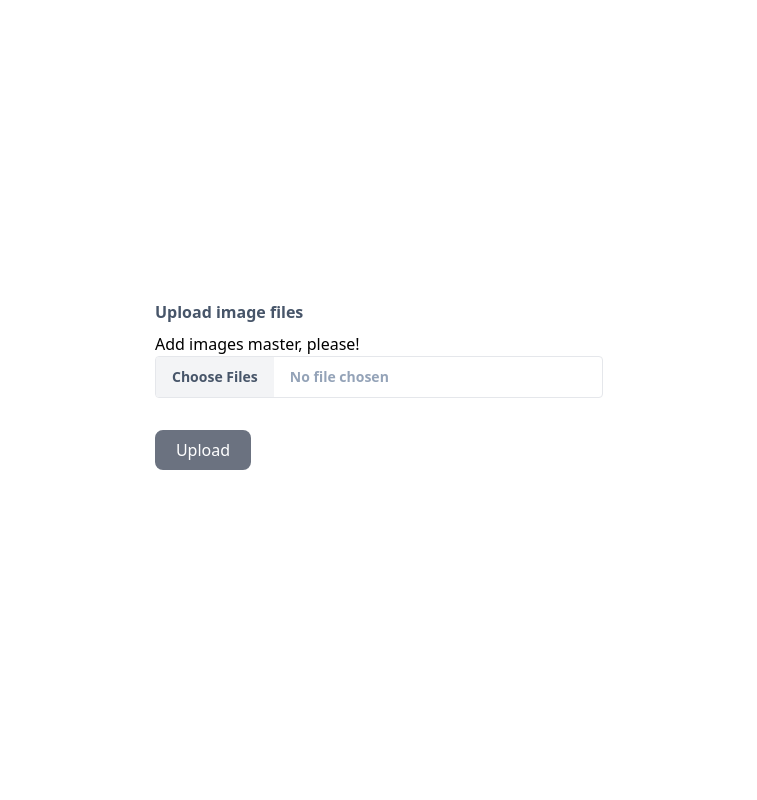
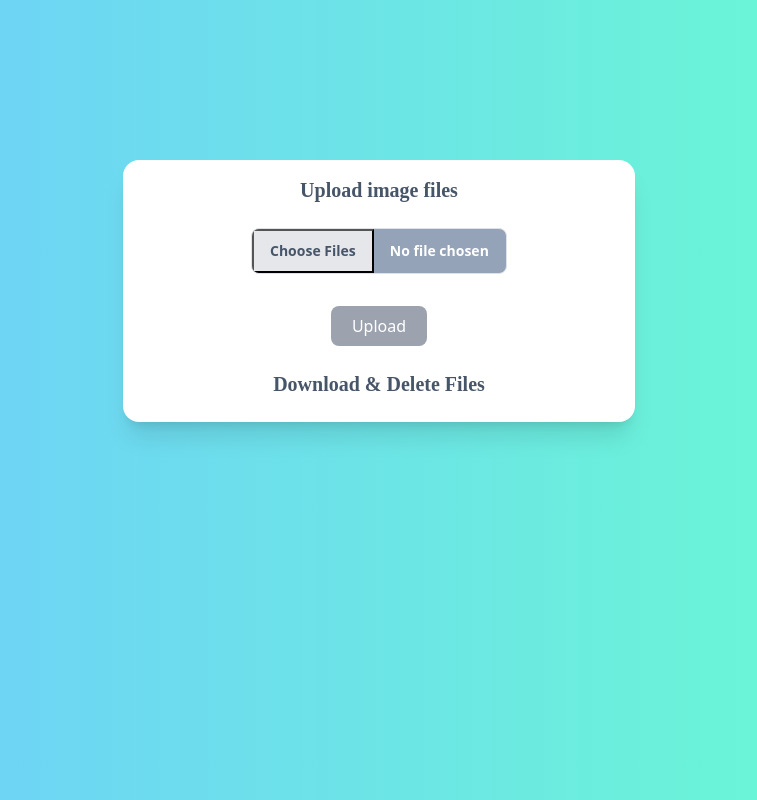
Before and after one commit to MinhCreator/photo-gallery, a Flask app: page /upload_file in a window 1280 px wide. Shown: the whole page, without its empty margins (261-1018 px from the left). Run offline with Flask 3, Linux system fonts and the light colour scheme.

Commit message:
added upload and delete file on server side

```diff
--- a/main.py
+++ b/main.py
@@ -1,11 +1,14 @@
-from flask import Flask, render_template, url_for, redirect, request, jsonify, make_response
+from flask import Flask, render_template, url_for, redirect, request, jsonify, make_response, send_from_directory, flash
 from module.image_load import *
 from module.handler_error import genericErrorHandler
+from module.file_checker import *
 import os
 
 app = Flask("Memorable Gallery")
-
-
+UPLOAD_FOLDER = './static/upload_image'
+os.makedirs(UPLOAD_FOLDER, exist_ok=True)
+app.config['UPLOAD_FOLDER'] = UPLOAD_FOLDER
+app.secret_key = 'super secret key'
 # home
 @app.route("/home")
 def home():
@@ -18,25 +21,44 @@
 @app.route("/gallery")
 def gallery():
     path = get_image_path("static/image_class")
-    other_path = get_image_path("static/image/gallery")
+    other_path = get_image_path("static/upload_image")
     return render_template("gallery.html", img=path+other_path)
-
 def redirect_to_gallery():
     return redirect("gallery")
 app.add_url_rule("/","gallery", view_func=gallery)
 
-app.config["UPLOAD_FOLDER"] = "./static/image/gallery"
+
 # uploading file but this feature is used by admin only
+
 @app.route("/upload_file", methods=["POST", "GET"])
 def upload_file():
-
+    default_path ='./static/upload_image/'
     if request.method == "POST":
         for imgs_file in request.files.getlist('img_file'):
-            # imgs_file = request.files['img_file']
-            imgs_file.save(os.path.join(app.config["UPLOAD_FOLDER"], imgs_file.filename))
-        return render_template("upload.html", msg="Images uploaded successfully")
+            if imgs_file.filename == "":
+                flash("No selected file", "warning")
+                return redirect(url_for('upload_file'))
+            if check_exist(default_path + imgs_file.filename):
+                flash("File is exists on server", "warning")
+                return redirect(url_for('upload_file'))
+            else:
+                imgs_file.save(os.path.join(app.config["UPLOAD_FOLDER"], imgs_file.filename))
+                flash("Images uploaded successfully", "success")
+            print(imgs_file.filename)
+        return redirect(url_for('upload_file'))
 
-    return render_template("upload.html", msg="Add images master, please!")
+    return render_template('upload.html', files=os.listdir(UPLOAD_FOLDER))
+
+@app.route('/download/<filename>')
+def download_file(filename):
+    return send_from_directory(app.config['UPLOAD_FOLDER'], filename)
+
+@app.route('/delete/<filename>', methods=['POST'])
+def delete_file(filename):
+    file_path = os.path.join(app.config['UPLOAD_FOLDER'], filename)
+    if os.path.exists(file_path):
+        os.remove(file_path)
+    return redirect(url_for('upload_file'))
 
 # error handlers
 # register error handlers
@@ -47,7 +69,7 @@
 @app.errorhandler(501)
 @app.errorhandler(500)
 def serverError(error):
-    return render_template("message.html", error_message="Oops,some Internal Error occured...", error_name=error.name, error_code=error.code), error.code
+    return render_template("error_message.html", error_message="Oops,some Internal Error occured...", error_name=error.name, error_code=error.code), error.code
 
 # if run debug mode please replace app.run() by app.run(debug=True)
 if __name__ == "__main__":
--- a/static/css/upload.css
+++ b/static/css/upload.css
@@ -622,12 +636,29 @@
   margin-bottom: 0.75rem;
 }
 
+.my-40 {
+  margin-top: 10rem;
+  margin-bottom: 10rem;
+}
+
 .mb-2 {
   margin-bottom: 0.5rem;
 }
 
+.mb-4 {
+  margin-bottom: 1rem;
+}
+
 .me-4 {
   margin-inline-end: 1rem;
+}
+
+.ms-3 {
+  margin-inline-start: 0.75rem;
+}
+
+.ms-auto {
+  margin-inline-start: auto;
 }
 
 .mt-10 {
@@ -658,14 +689,6 @@
   margin-top: 1.5rem;
 }
 
-.mt-8 {
-  margin-top: 2rem;
-}
-
-.mb-5 {
-  margin-bottom: 1.25rem;
-}
-
 .box-content {
   box-sizing: content-box;
 }
@@ -715,16 +754,32 @@
   height: fit-content;
 }
 
+.w-1\/2 {
+  width: 50%;
+}
+
 .w-24 {
   width: 6rem;
+}
+
+.w-3 {
+  width: 0.75rem;
 }
 
 .w-32 {
   width: 8rem;
 }
 
+.w-4 {
+  width: 1rem;
+}
+
 .w-6 {
   width: 1.5rem;
+}
+
+.w-8 {
+  width: 2rem;
 }
 
 .w-auto {
@@ -751,15 +806,15 @@
   max-width: 43rem;
 }
 
-.max-w-md {
-  max-width: 28rem;
-}
-
 .max-w-screen-xl {
   max-width: 1280px;
 }
 
 .flex-shrink-0 {
+  flex-shrink: 0;
+}
+
+.shrink-0 {
   flex-shrink: 0;
 }
 
@@ -774,6 +829,10 @@
 .columns-1 {
   -moz-columns: 1;
        columns: 1;
+}
+
+.flex-col {
+  flex-direction: column;
 }
 
 .flex-wrap {
@@ -827,8 +886,12 @@
   margin-bottom: calc(2rem * var(--tw-space-y-reverse));
 }
 
-.rounded {
-  border-radius: 0.25rem;
+.overflow-hidden {
+  overflow: hidden;
+}
+
+.rounded-2xl {
+  border-radius: 1rem;
 }
 
 .rounded-full {
@@ -843,23 +906,42 @@
   border-width: 1px;
 }
 
+.border-t-4 {
+  border-top-width: 4px;
+}
+
+.border-yellow-300 {
+  --tw-border-opacity: 1;
+  border-color: rgb(253 224 71 / var(--tw-border-opacity, 1));
+}
+
 .bg-blue-500 {
   --tw-bg-opacity: 1;
   background-color: rgb(59 130 246 / var(--tw-bg-opacity, 1));
 }
 
-.bg-gray-500 {
+.bg-gray-400 {
   --tw-bg-opacity: 1;
-  background-color: rgb(107 114 128 / var(--tw-bg-opacity, 1));
+  background-color: rgb(156 163 175 / var(--tw-bg-opacity, 1));
 }
 
 .bg-inherit {
   background-color: inherit;
 }
 
+.bg-slate-400 {
+  --tw-bg-opacity: 1;
+  background-color: rgb(148 163 184 / var(--tw-bg-opacity, 1));
+}
+
 .bg-white {
   --tw-bg-opacity: 1;
   background-color: rgb(255 255 255 / var(--tw-bg-opacity, 1));
+}
+
+.bg-yellow-50 {
+  --tw-bg-opacity: 1;
+  background-color: rgb(254 252 232 / var(--tw-bg-opacity, 1));
 }
 
 .from-sky-500 {
@@ -926,6 +1007,10 @@
 
 .text-center {
   text-align: center;
+}
+
+.font-\[JetBrains-Mono\] {
+  font-family: JetBrains-Mono;
 }
 
 .text-3xl {
@@ -1051,11 +1132,6 @@
   color: rgb(17 24 39 / var(--tw-text-opacity, 1));
 }
 
-.text-slate-400 {
-  --tw-text-opacity: 1;
-  color: rgb(148 163 184 / var(--tw-text-opacity, 1));
-}
-
 .text-slate-600 {
   --tw-text-opacity: 1;
   color: rgb(71 85 105 / var(--tw-text-opacity, 1));
@@ -1080,6 +1170,12 @@
 .shadow-sm {
   --tw-shadow: 0 1px 2px 0 rgb(0 0 0 / 0.05);
   --tw-shadow-colored: 0 1px 2px 0 var(--tw-shadow-color);
+  box-shadow: var(--tw-ring-offset-shadow, 0 0 #0000), var(--tw-ring-shadow, 0 0 #0000), var(--tw-shadow);
+}
+
+.shadow-xl {
+  --tw-shadow: 0 20px 25px -5px rgb(0 0 0 / 0.1), 0 8px 10px -6px rgb(0 0 0 / 0.1);
+  --tw-shadow-colored: 0 20px 25px -5px var(--tw-shadow-color), 0 8px 10px -6px var(--tw-shadow-color);
   box-shadow: var(--tw-ring-offset-shadow, 0 0 #0000), var(--tw-ring-shadow, 0 0 #0000), var(--tw-shadow);
 }
 
@@ -1228,6 +1340,14 @@
 
   .sm\:flex {
     display: flex;
+  }
+
+  .sm\:w-\[32rem\] {
+    width: 32rem;
+  }
+
+  .sm\:max-w-lg {
+    max-width: 32rem;
   }
 
   .sm\:columns-2 {
--- a/templates/upload.html
+++ b/templates/upload.html
@@ -2,30 +2,126 @@
   <head>
     <meta charset="UTF-8" />
     <meta name="viewport" content="width=device-width, initial-scale=1.0" />
+    <!-- <script src="https://cdn.jsdelivr.net/npm/@tailwindcss/browser@4"></script> -->
     <link
       rel="stylesheet"
       href="{{url_for('static', filename='css/upload.css')}}"
     />
+    <link
+      href="https://fonts.googleapis.com/css2?family=JetBrains+Mono:ital,wght@0,100..800;1,100..800&display=swap"
+      rel="stylesheet"
+    />
+    <link
+      href="https://cdn.jsdelivr.net/npm/bootstrap@5.3.7/dist/css/bootstrap.min.css"
+      rel="stylesheet"
+      integrity="sha384-LN+7fdVzj6u52u30Kp6M/trliBMCMKTyK833zpbD+pXdCLuTusPj697FH4R/5mcr"
+      crossorigin="anonymous"
+    />
+    <script
+      src="https://cdn.jsdelivr.net/npm/bootstrap@5.3.7/dist/js/bootstrap.bundle.min.js"
+      integrity="sha384-ndDqU0Gzau9qJ1lfW4pNLlhNTkCfHzAVBReH9diLvGRem5+R9g2FzA8ZGN954O5Q"
+      crossorigin="anonymous"
+    ></script>
     <title>upload images</title>
     <style>
+      body {
+        background: linear-gradient(to right, #6fcaff, #69ffcd);
+      }
+
       .submit {
         text-align: center;
       }
-      .container {
-        margin-top: calc(50vh - 100px);
+
+      .pos {
+        margin-left: calc(50vh - 150px);
+      }
+
+      ul {
+        list-style: none;
+        padding: 0;
+      }
+
+      li {
+        background: #ffffff;
+        margin: 5px 0;
+        padding: 10px;
+        border-radius: 5px;
+        display: flex;
+        justify-content: space-between;
+        align-items: center;
+        transition: 0.3s;
+      }
+
+      /* li:hover {
+        background: #bbbbbb;
+      } */
+
+      a {
+        text-decoration: none;
+        color: #03dac6;
+        font-weight: bold;
+        transition: 0.3s;
+      }
+
+      a:hover {
+        color: #18ffff;
+      }
+
+      .delete-form {
+        display: inline;
+      }
+
+      .delete-btn {
+        background-color: #ff3b30;
+        color: white;
+        border: none;
+        padding: 5px 10px;
+        cursor: pointer;
+        border-radius: 5px;
+        font-size: 14px;
+        transition: 0.3s;
+      }
+
+      .delete-btn:hover {
+        background-color: #af0101;
+      }
+
+      line {
+        stroke: rgb(0, 0, 0);
+        stroke-width: 2;
       }
     </style>
   </head>
+
   <body>
-    <div class="container max-w-md mx-auto">
-      <label class="text-base font-semibold text-slate-600 mb-2 block"
+    <!-- alert -->
+    {% with message = get_flashed_messages(with_categories=true) %} {% if message %} {% for category, msg in
+    message %}
+    <div class="alert alert-{{category}} alert-dismissible fade show" role="alert">
+      {{msg}}
+      <button
+        type="button"
+        class="btn-close"
+        data-bs-dismiss="alert"
+        aria-label="Close"
+      ></button>
+    </div>
+    {% endfor %} {% endif %} {% endwith %}
+
+
+    <div
+      class="sm:w-[32rem] mx-auto my-40 overflow-hidden rounded-2xl bg-white shadow-xl sm:max-w-lg"
+    >
+      <label
+        class="text-xl font-bold text-slate-600 mb-4 block text-center font-[JetBrains-Mono] mt-3"
         >Upload image files</label
       >
-      <p>{{msg}}</p>
+      <p class="text-gray-600"></p>
       <form
         action="{{url_for('upload_file')}}"
         method="POST"
         enctype="multipart/form-data"
+        class="flex flex-col items-center"
       >
         <input
           type="file"
@@ -33,7 +129,8 @@
           multiple
           id="image_file"
           accept="image/*"
-          class="w-full text-slate-400 font-semibold text-sm bg-white border file:cursor-pointer cursor-pointer file:border-0 file:py-2.5 file:px-4 file:mr-4 file:bg-gray-100 file:hover:bg-gray-200 file:text-slate-600 rounded"
+          class="flex w-1/2 text-white font-bold text-sm bg-slate-400 border file:cursor-pointer cursor-pointer file:py-2.5 file:px-4 file:mr-4 file:bg-gray-200 file:hover:bg-gray-600 file:text-slate-600 rounded-lg"
+          required
         />
         <br />
 
@@ -41,10 +138,36 @@
           type="submit"
           value="Upload"
           id="submit"
-          class="text-white font-medium submit w-24 mt-2 mb-5 flex relative mt-8 cursor-pointer bg-gray-500 hover:bg-gray-800 hover:shadow-2xl w-24 h-10 rounded-lg"
+          class="text-white font-medium submit w-24 mb-2 flex relative mt-2 cursor-pointer bg-gray-400 hover:bg-gray-500 hover:shadow-2xl w-24 h-10 rounded-lg"
         />
+      </form>
 
-      </form>
+      <!-- list file after upload -->
+      <h2
+        class="text-xl font-bold text-slate-600 mb-4 block text-center font-[JetBrains-Mono]"
+      >
+        Download & Delete Files
+      </h2>
+      <ul>
+        {% for file in files %}
+        <li>
+          <a
+            href="{{ url_for('download_file', filename=file) }}"
+            target="_blank"
+            >{{ file }}</a
+          >
+          <form
+            class="delete-form"
+            action="{{ url_for('delete_file', filename=file) }}"
+            method="POST"
+          >
+            <button class="delete-btn font-[JetBrains-Mono]" type="submit">
+              Delete
+            </button>
+          </form>
+        </li>
+        {% endfor %}
+      </ul>
     </div>
   </body>
 </html>
```
Also changed, not shown: other parts of static/css/upload.css (+104 -27 lines), module/file_checker.py (renamed from module/filetype.py, +24 -0 lines).
